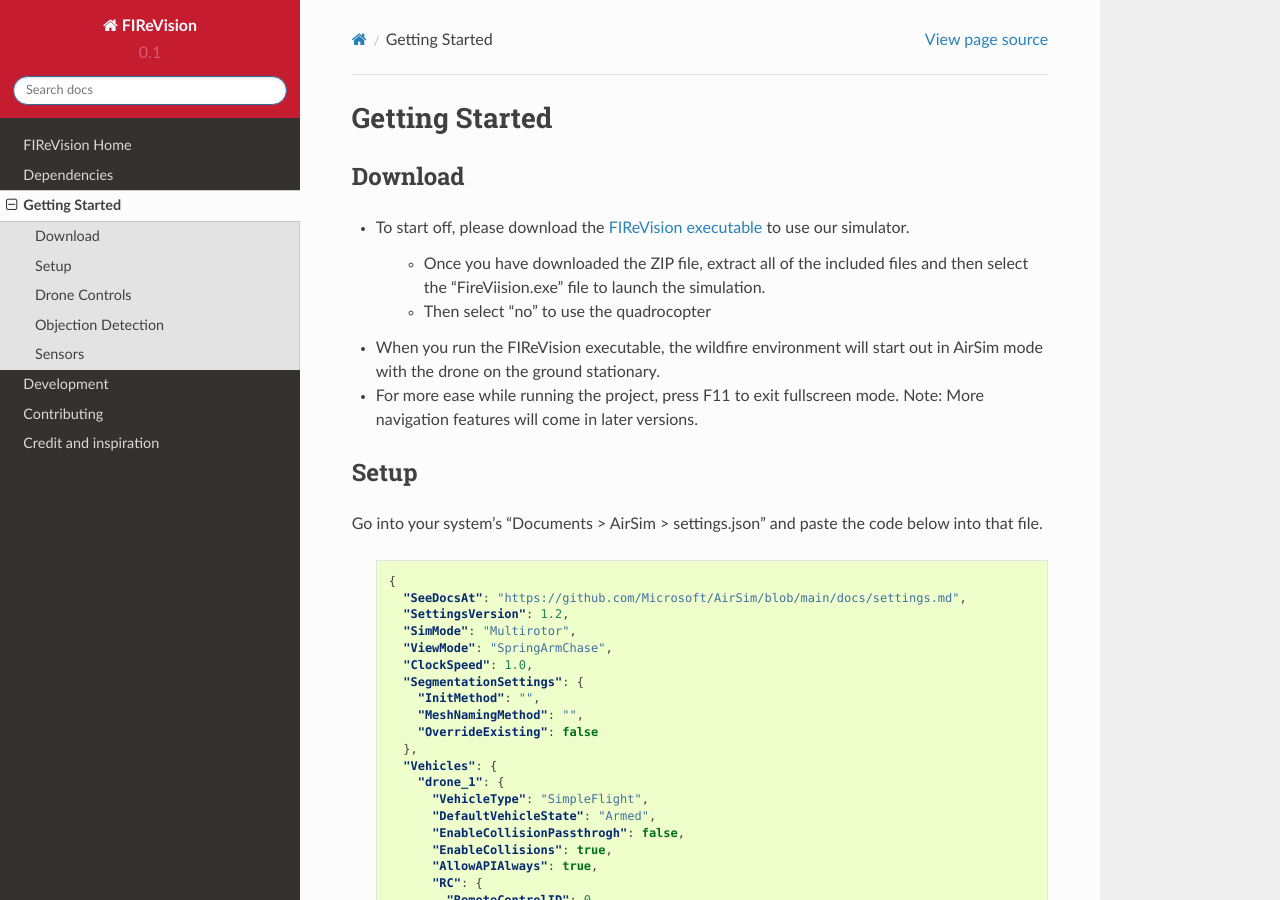
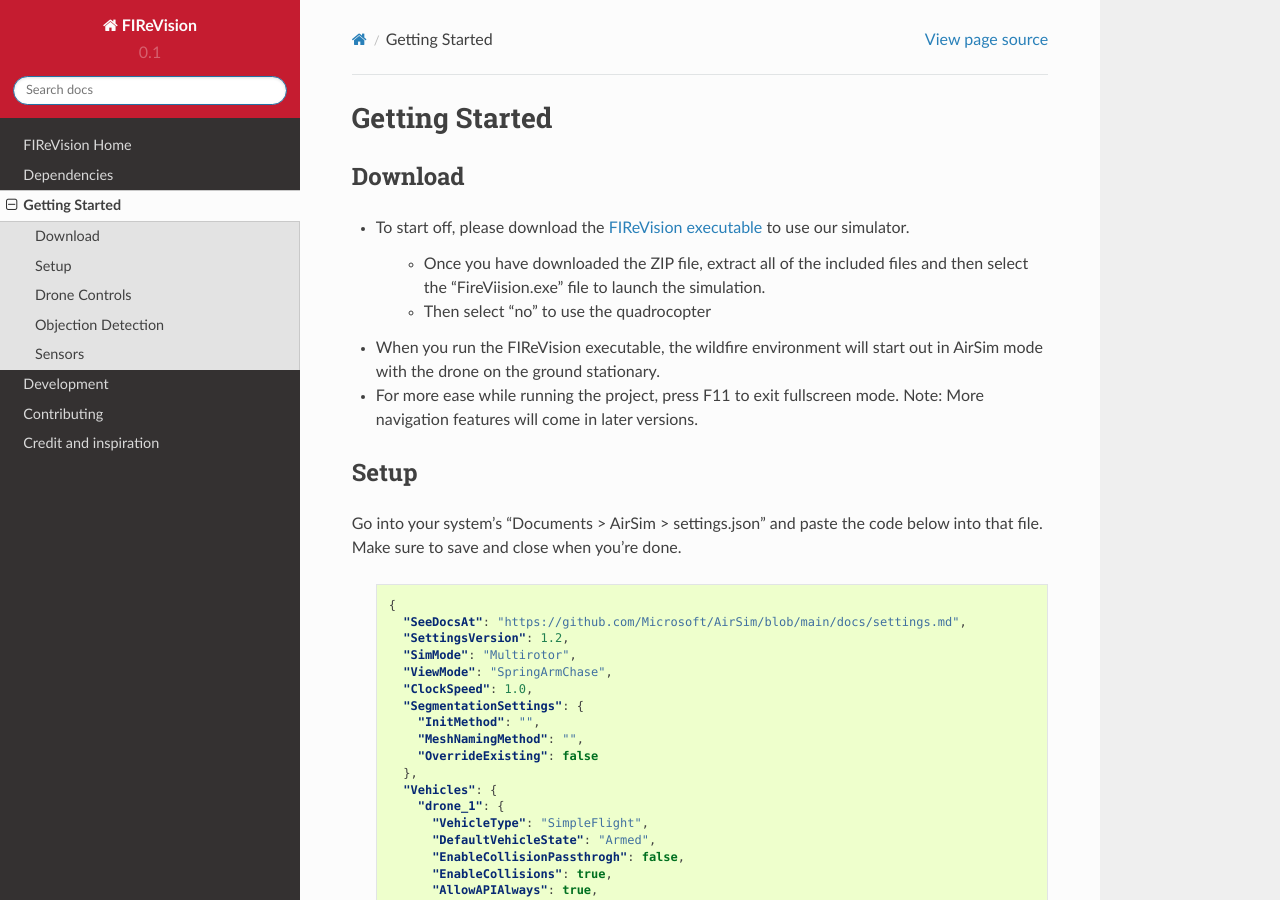
Before and after one commit to castacks/firevision_sim, a Sphinx documentation site: the page built from docs/getting_started.rst, in a window 1280 px wide and 900 px high. Built offline with Sphinx 7.4.7 and the Read the Docs theme 2.0.0, drawn with Linux system fonts in a browser that asks for light colours; pages that are not in the unit, such as notebooks, are missing from menus.

Commit message:
minor edit to setting up settings.json instructions

```diff
--- a/docs/getting_started.rst
+++ b/docs/getting_started.rst
@@ -16,7 +16,7 @@
 
 Setup
 -----
-Go into your system’s “Documents > AirSim > settings.json” and paste the code below into that file.
+Go into your system’s “Documents > AirSim > settings.json” and paste the code below into that file. Make sure to save and close when you're done.
 
   .. code-block:: JSON
 
```
